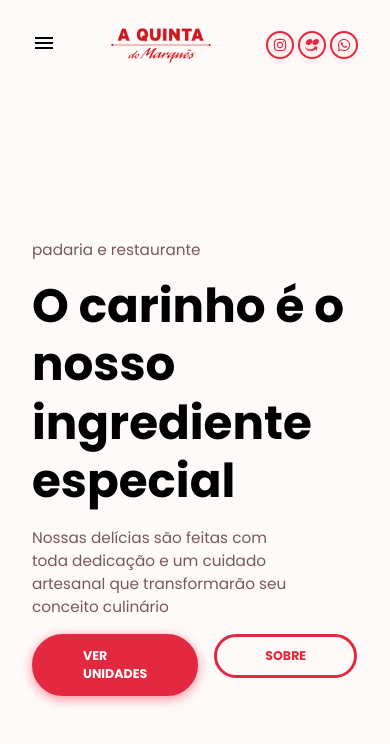
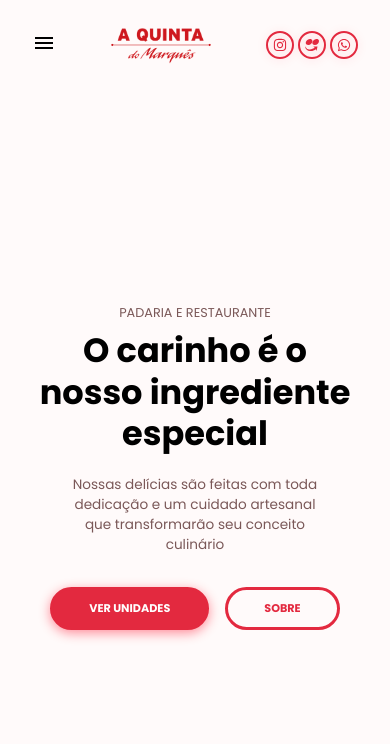
Before and after one commit to bryanmaraujo544/Restaurant-app, a Next.js app: page / in a window 390 px wide. Shown: the top 744 px of the page. Built offline with nearby package versions, Linux system fonts and the light colour scheme.

Commit message:
Banner titles completed: totally responsive

```diff
--- a/src/components/Banner/Button/styles.js
+++ b/src/components/Banner/Button/styles.js
@@ -14,7 +14,17 @@ export const Container= styled.span`
         font-weight: 700;
         box-shadow: 0px 3px 12px ${props => props.theme.colors["sm-shade"]};
         border: 3px solid ${props => props.theme.colors.primary};
+        transition: .25s ease;
 
+        @media screen and (max-width: ${props => props.theme.breakpoints["mobile"]}){
+            padding: 10px 36px;
+        }
+
+        &:hover{
+            background: ${props => props.theme.colors.shade};
+            border: 3px solid ${props => props.theme.colors.shade};
+            transition: .25s ease;
+        }
 
         &.second{
             background: none;
@@ -23,6 +33,10 @@ export const Container= styled.span`
             margin-left: 16px;
             box-shadow: none;
 
+            &:hover{
+                border: 3px solid ${props => props.theme.colors.shade};
+                color: ${props => props.theme.colors.shade};
+            }
         }
     }
 `
--- a/src/components/Banner/Titles/styles.js
+++ b/src/components/Banner/Titles/styles.js
@@ -2,24 +2,39 @@ import styled from 'styled-components'
 
 export const Container = styled.div`
     display: flex;
-    gap: 16px;
+    gap: 20px;
     flex-direction: column;
     justify-content: center;
     align-items: flex-start;
+
+    @media screen and (max-width: ${props => props.theme.breakpoints["tablet"]}){
+        align-items: center;
+        text-align: center;
+    }
 
     .buttons{
         display: flex;
     }
 
     .uptitle{
-        text-decoration: uppercase;
-        color: ${props => props.theme.colors['second-text']};
-        font-size: 1.7rem;
+        text-transform: uppercase;
+        border-radius: 9999px;
+        color: ${props => props.theme.colors["second-text"]};
+        font-size: 1.6rem;
+        margin-bottom: -12px;
     }
 
     h1{
         font-size: 5.2rem;
         line-height: 1.25;
+
+        @media screen and (max-width: ${props => props.theme.breakpoints["tablet"]}){
+            font-size: 4.8rem;
+        }
+
+        @media screen and (max-width: ${props => props.theme.breakpoints["mobile"]}){
+            font-size: 4.2rem;
+        }
     }
 
     h2{
@@ -28,5 +43,8 @@ export const Container = styled.div`
         color: ${props => props.theme.colors['second-text']};
         max-width: 80%;
         font-weight: 400;
+        margin-bottom: 12px;
     }
+
+
 `
--- a/src/components/Banner/styles.js
+++ b/src/components/Banner/styles.js
@@ -5,12 +5,24 @@ export const Container = styled.section`
     grid-template-columns: repeat(2, 1fr);
     height: 100%;
 
+    @media screen and (max-width: ${props => props.theme.breakpoints["tablet"]}){
+        grid-template-columns: 1fr;
+    }
+
     .content{
         display: flex;
         align-items: center;
+
         height: 100%;
+        padding: 0px;
+        grid-column: 1 / 2;
+    }
 
-        padding: 0px;
+    .images{
+        grid-column: 2 / 3;
 
+        @media screen and (max-width: ${props => props.theme.breakpoints["tablet"]}){
+            grid-column: 1 / 2;
+        }
     }
 `
--- a/src/components/Drawer.jsx
+++ /dev/null
@@ -1,44 +0,0 @@
-import RcDrawer from 'rc-drawer'
-import styled from 'styled-components'
-
-export const Drawer = ({
-    open,
-    width,
-    onClose,
-    closeButton,
-    toggleHandler,
-    drawerHandler,
-    children,
-    closeButtonn,
-   ...props
-}) => {
-    return (
-        <div>
-            <RcDrawer
-                handler={false}
-                width="320px"
-                placement="left"
-                duration={'0.4s'}
-                open={open}
-                onClose={toggleHandler}
-                className={'drawer'}
-                style={{display: "inline-block"}}
-                lelve={null}
-                { ...props }
-            >
-            {closeButtonn && (
-                <div onClick={toggleHandler}>
-                    {closeButtonn}
-                </div>
-
-            )}
-            <div className="drawer-container">
-                {children}
-            </div>
-            </RcDrawer>
-            <div className="handle-button" style={{display: 'inline-block'}} onClick={toggleHandler}>
-                {drawerHandler}
-            </div>
-        </div>
-    )
-}
--- a/src/components/NavBar/MobileDrawer.jsx
+++ b/src/components/NavBar/MobileDrawer.jsx
@@ -1,4 +1,3 @@
-import { Drawer } from "components/Drawer"
 import { IoClose, IoTerminalSharp, IoTimeSharp } from "react-icons/io5";
 import { IoMdMenu } from "react-icons/io";
 import { useState } from "react";
--- a/src/pages/_app.js
+++ b/src/pages/_app.js
@@ -16,8 +16,8 @@ const GlobalStyle = createGlobalStyle `
     html {
       font-size: 62.5%;
 
-      @media(max-width: 1024px){
-        font-size: 9px;
+      @media(max-width: 768px){
+        font-size: 8px;
       }
     }
 
```
Also changed, not shown: src/components/mediaQueries.md (added, +15 -0 lines).
